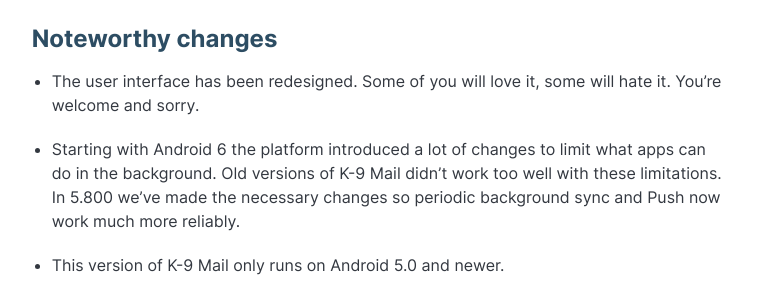
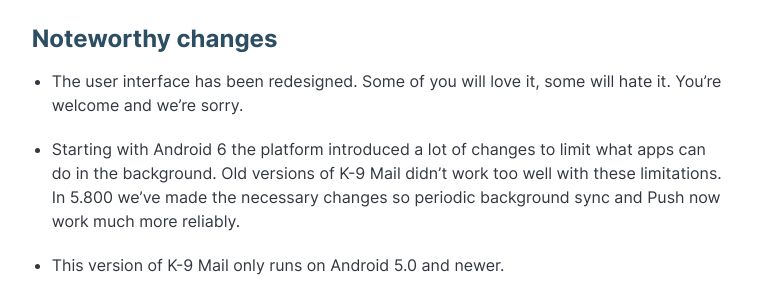
Before and after one commit to k9mail/k9mail.app, a Jekyll site: the page built from _posts/2021-07-23-K-9 Mail is back.md, in a window 1280 px wide and 900 px high, scrolled down 525 px. Shown: the part 189-478 px from the top of the window, without its empty margins (260-1019 px from the left). Built offline with Jekyll 4.4.1, drawn with Linux system fonts in a browser that asks for light colours; a script that is not in the unit is left out.

```diff
--- a/_posts/2021-07-23-K-9 Mail is back.md
+++ b/_posts/2021-07-23-K-9 Mail is back.md
@@ -15,7 +15,7 @@ There's finally a new stable release available: K-9 Mail 5.800 🎉
 [![K-9 Mail 5.800 screenshot](/assets/img/posts/5-800-screenshot4-thumbnail.png "K-9 Mail 5.800 screenshot")](/assets/img/posts/5-800-screenshot4.png)
 
 ### Noteworthy changes
-- The user interface has been redesigned. Some of you will love it, some will hate it. You're welcome and sorry.
+- The user interface has been redesigned. Some of you will love it, some will hate it. You're welcome and we're sorry.
 - Starting with Android 6 the platform introduced a lot of changes to limit what apps can do in the background. Old versions of K-9 Mail didn't work too well with these limitations. In 5.800 we've made the necessary changes so periodic background sync and Push now work much more reliably.
 - This version of K-9 Mail only runs on Android 5.0 and newer.
 - The support for WebDAV accounts has been deprecated. You won't be able to set up new WebDAV accounts. However, existing accounts will continue to work for now.
```
